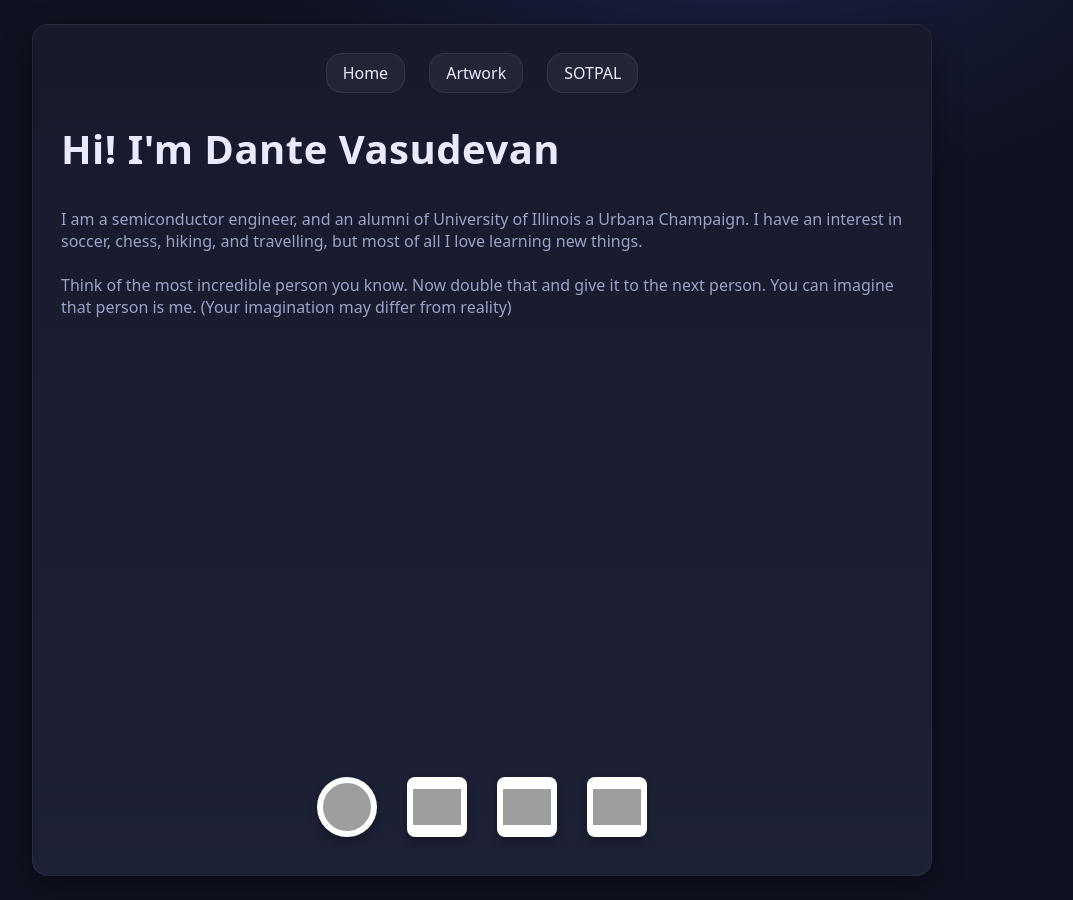
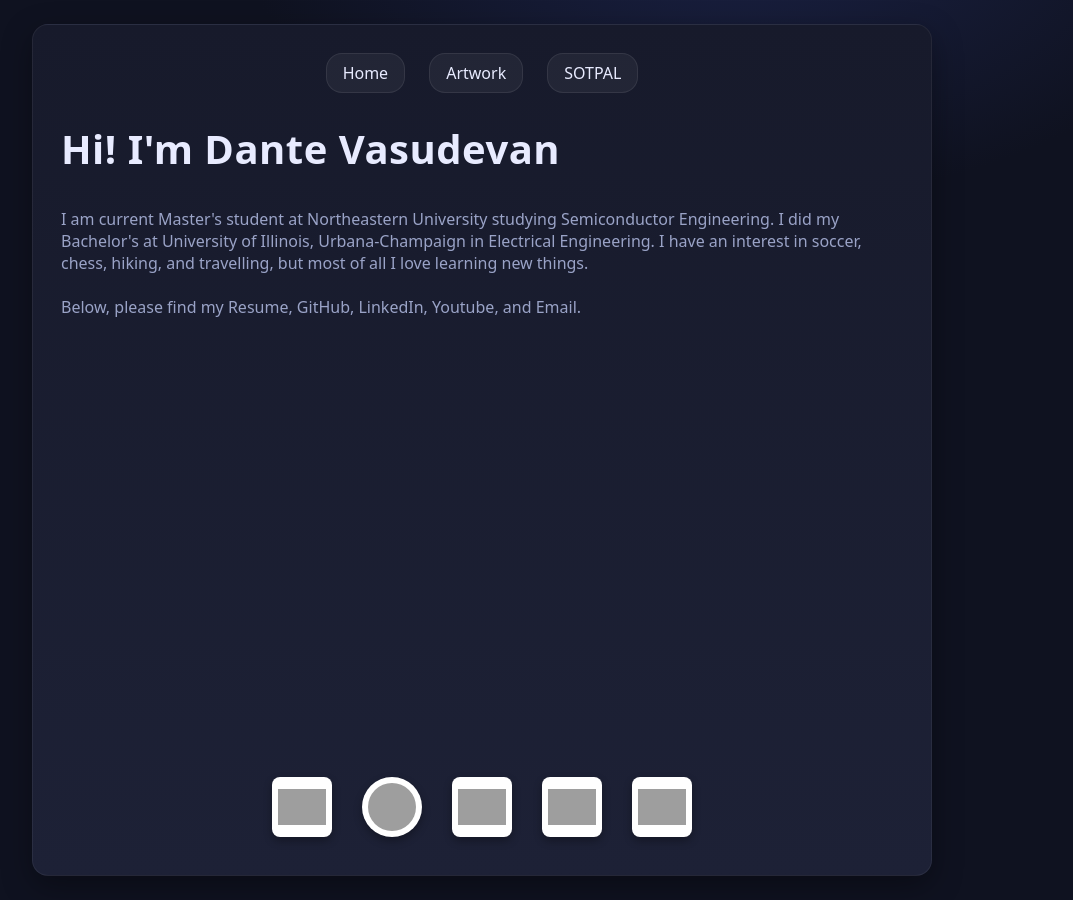
Before and after one commit to dantevasudevan/dantevasudevan.github.io, a Jekyll site: the page index.html, which Jekyll copies as it is, in a window 1280 px wide. Shown: the whole page, without its empty margins (158-1231 px from the left). Built offline with Jekyll 4.4.1, drawn with Linux system fonts in a browser that asks for light colours; grey boxes are pictures that could not be loaded.

Commit message:
testing websites

```diff
--- a/index.html
+++ b/index.html
@@ -120,16 +120,18 @@
     <h1>Hi! I'm Dante Vasudevan</h1>
     <p class="muted">
       <br>
-      I am a semiconductor engineer, and an alumni of University of Illinois a Urbana Champaign.
+      I am current Master's student at Northeastern University studying Semiconductor Engineering. I did my Bachelor's at University of Illinois, Urbana-Champaign in Electrical Engineering.
       I have an interest in soccer, chess, hiking, and travelling, but most of all I love learning new things.<br>
       <br>
-      Think of the most incredible person you know. Now double that and give it to the next person.
-      You can imagine that person is me. (Your imagination may differ from reality)
+      Below, please find my Resume, GitHub, LinkedIn, Youtube, and Email.
     </p>
 
     <div class="spacer"></div> <!-- pushes buttons to bottom -->
 
     <div class="button-links">
+      <a href="https://dantevasudevan.github.io/docs/Resume.pdf" target="_blank">
+        <img src="https://i.ibb.co/VWz2M6mV/Resume-Logo.jpg" alt="Resume">
+      </a>
       <a class="github-btn" href="https://github.com/Speedyflames" target="_blank">
         <img src="https://avatars.githubusercontent.com/u/9919?s=280&v=4" alt="GitHub">
       </a>
```
Also changed, not shown: 1 other file.
